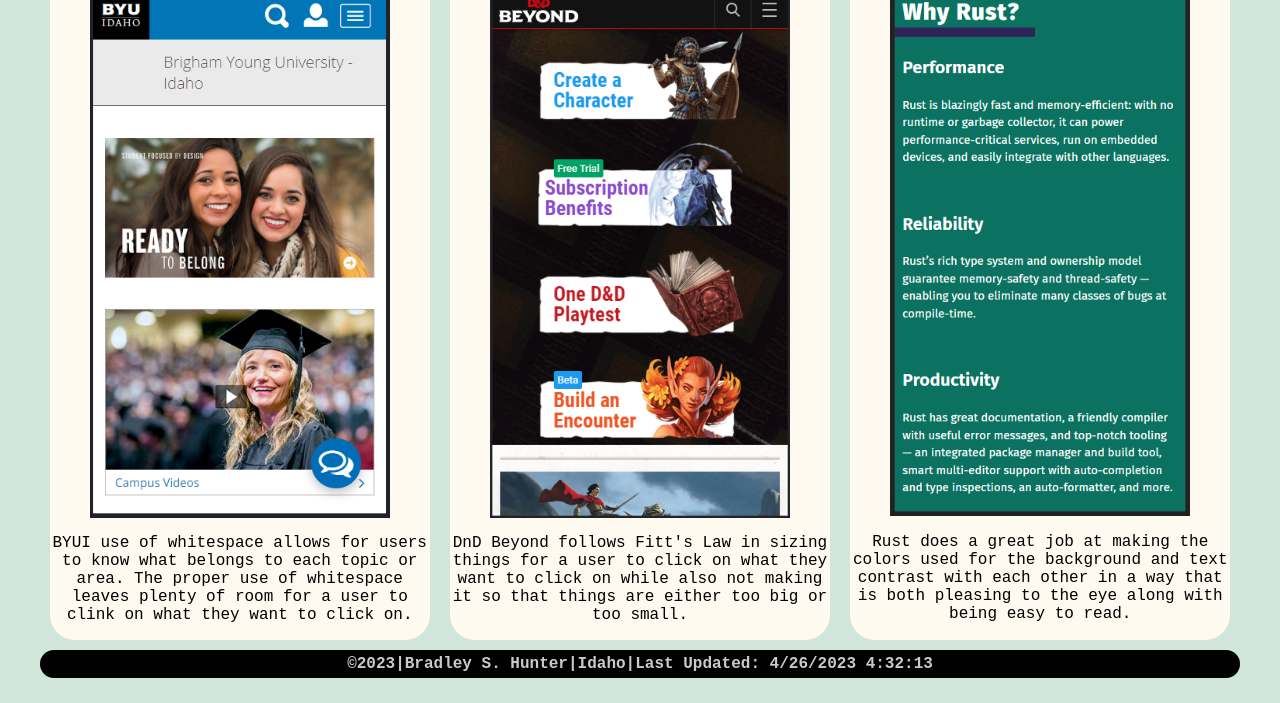
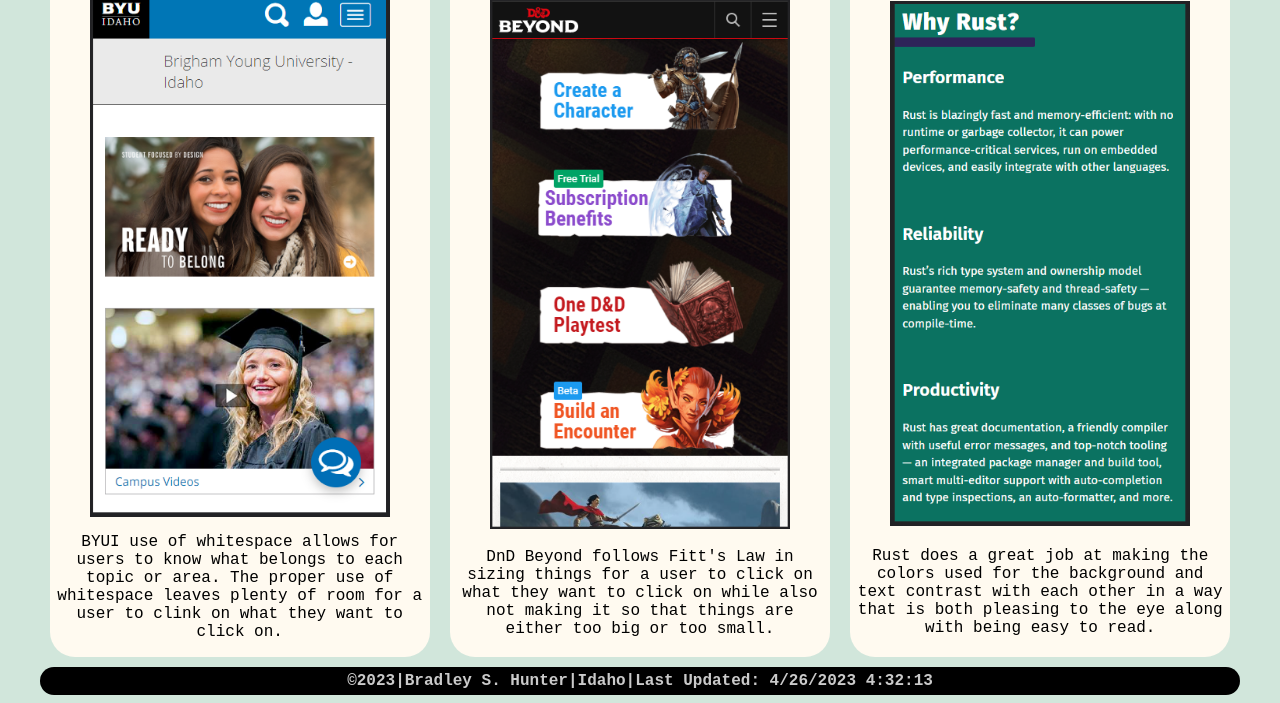
Before and after one commit to Bradley-Hunter/wdd230, a plain HTML site: page lesson2/design-principles.html in a window 1280 px wide. Shown: the part 160-863 px from the top of the page. Drawn offline with Linux system fonts and the light colour scheme.

Commit message:
fixed style for p tag

```diff
--- a/lesson2/styles/lesson2.css
+++ b/lesson2/styles/lesson2.css
@@ -8,6 +8,10 @@ header {
 }
 h1, h2, h3, h4 {
     margin: 0 auto;
+}
+
+p {
+    padding: 0 5px;
 }
 
 h3 {
```
